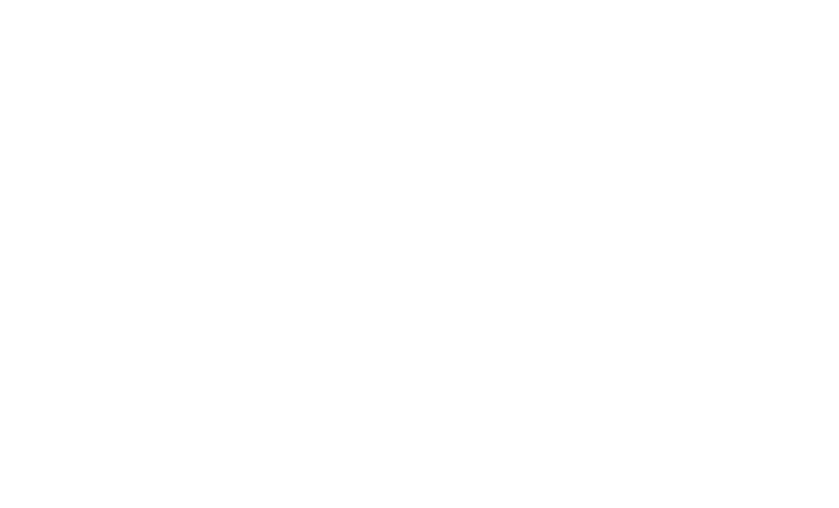
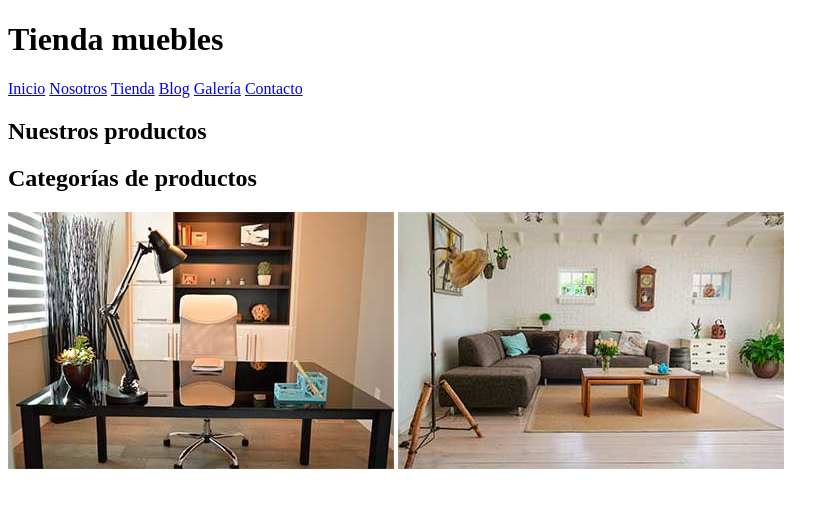
Before and after one commit to abdulaba/tienda_muebles, a plain HTML site: page index.html in a window 1280 px wide. Shown: the whole page, without its empty margins (0-839 px from the left). Drawn offline with Linux system fonts and the light colour scheme.

Commit message:
index y nosotros

```diff
--- a/index.html
+++ b/index.html
@@ -1,11 +1,21 @@
 <!DOCTYPE html>
 <html lang="en">
-<head>
-  <meta charset="UTF-8">
-  <meta name="viewport" content="width=device-width, initial-scale=1.0">
-  <title>Document</title>
-</head>
-<body>
-
-</body>
+  <head>
+    <meta charset="UTF-8" />
+    <meta name="viewport" content="width=device-width, initial-scale=1.0" />
+    <title>Document</title>
+  </head>
+  <body>
+    <h1>Tienda muebles</h1>
+    <a href="nosotros.html">Inicio</a>
+    <a href="nosotros.html">Nosotros</a>
+    <a href="nosotros.html">Tienda</a>
+    <a href="nosotros.html">Blog</a>
+    <a href="nosotros.html">Galería</a>
+    <a href="nosotros.html">Contacto</a>
+    <h2>Nuestros productos</h2>
+    <h2>Categorías de productos</h2>
+    <img src="assets/images/categoria1.jpg" alt="Imagen categoría"/>
+    <img src="assets/images/categoria2.jpg" alt="Imagen categoría 2"/>
+  </body>
 </html>
```
Also changed, not shown: nosotros.html (added, +12 -0 lines).
